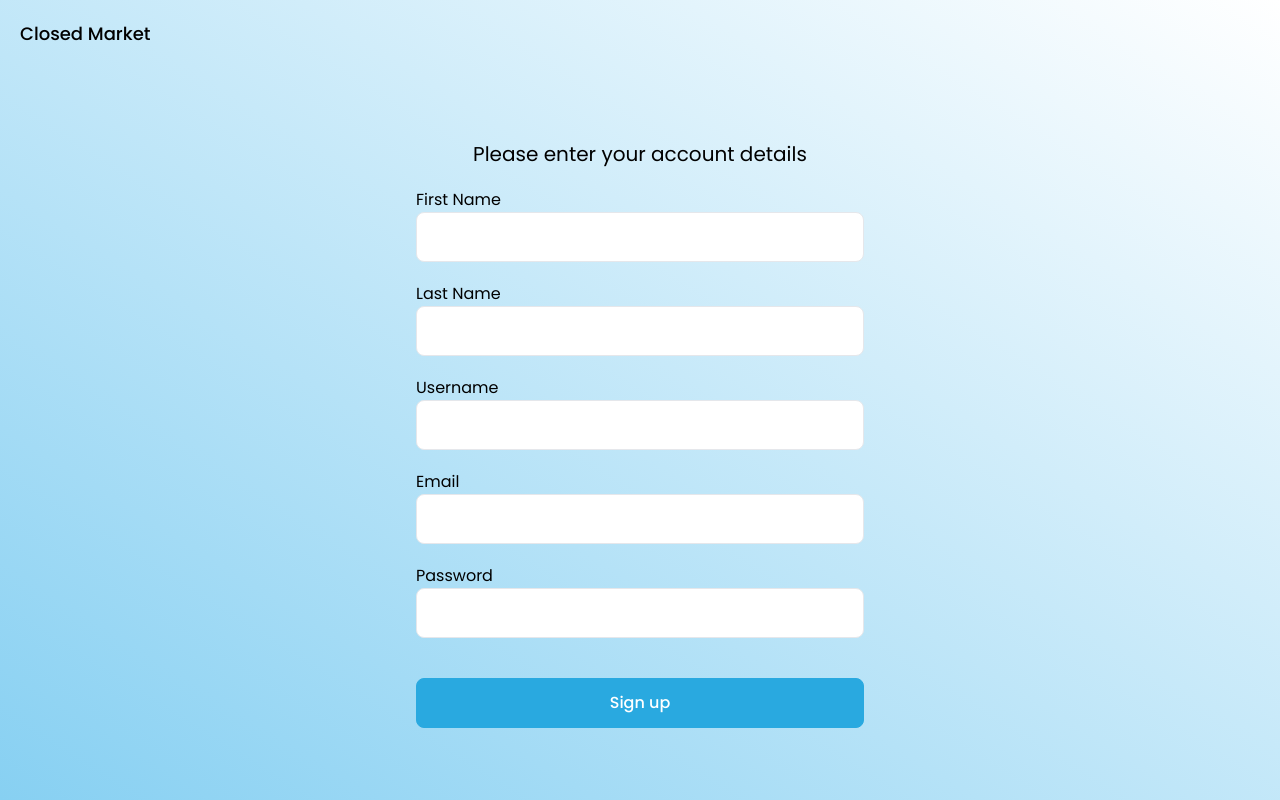
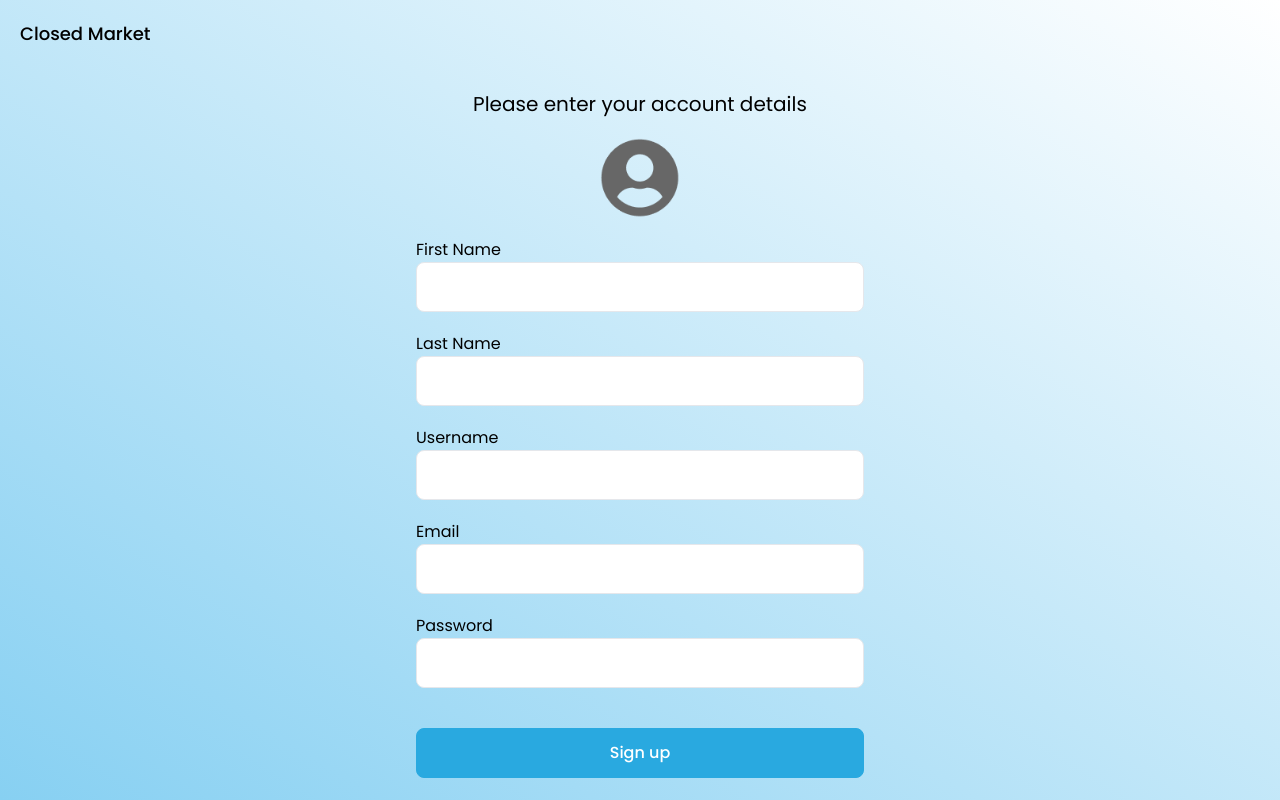
Before and after one commit to JhojanRop/closed-market, a Next.js app: page /register in a window 1280 px wide. Built offline with nearby package versions, Linux system fonts and the light colour scheme.

Commit message:
Feat: Update register UI

```diff
--- a/src/app/register/page.jsx
+++ b/src/app/register/page.jsx
@@ -1,8 +1,9 @@
 import Link from 'next/link';
 import Button from '@/components/Button';
 import InputText from '@/components/InputText';
+import InputAvatar from '@/components/InputAvatar';
 
-export default function RegisterPage() {
+export default function RegisterPage () {
   return (
     <div className="bg-gradient-to-tr from-primary-300 to-white">
       <main className="container px-5 mx-auto w-full h-screen flex flex-col justify-center">
@@ -13,14 +14,14 @@ export default function RegisterPage() {
         <section className="w-full max-w-md mx-auto space-y-5 flex flex-grow flex-col justify-center">
           <h2 className="text-center text-xl">Please enter your account details</h2>
           <form className="flex flex-col gap-5">
+            <InputAvatar />
+
             <InputText label="First Name" type="text" />
             <InputText label="Last Name" type="text" />
             <InputText label="Username" type="text" />
             <InputText label="Email" type="email" />
             <InputText label="Password" type="password" />
-                        <div className='mt-5'>
-                            <Button className="" type="submit">Sign up</Button>
-                        </div>
+            <div className='mt-5'><Button className="" type="submit">Sign up</Button></div>
           </form>
 
         </section>
```
Lines whose indentation alone changed are shown as unchanged.
